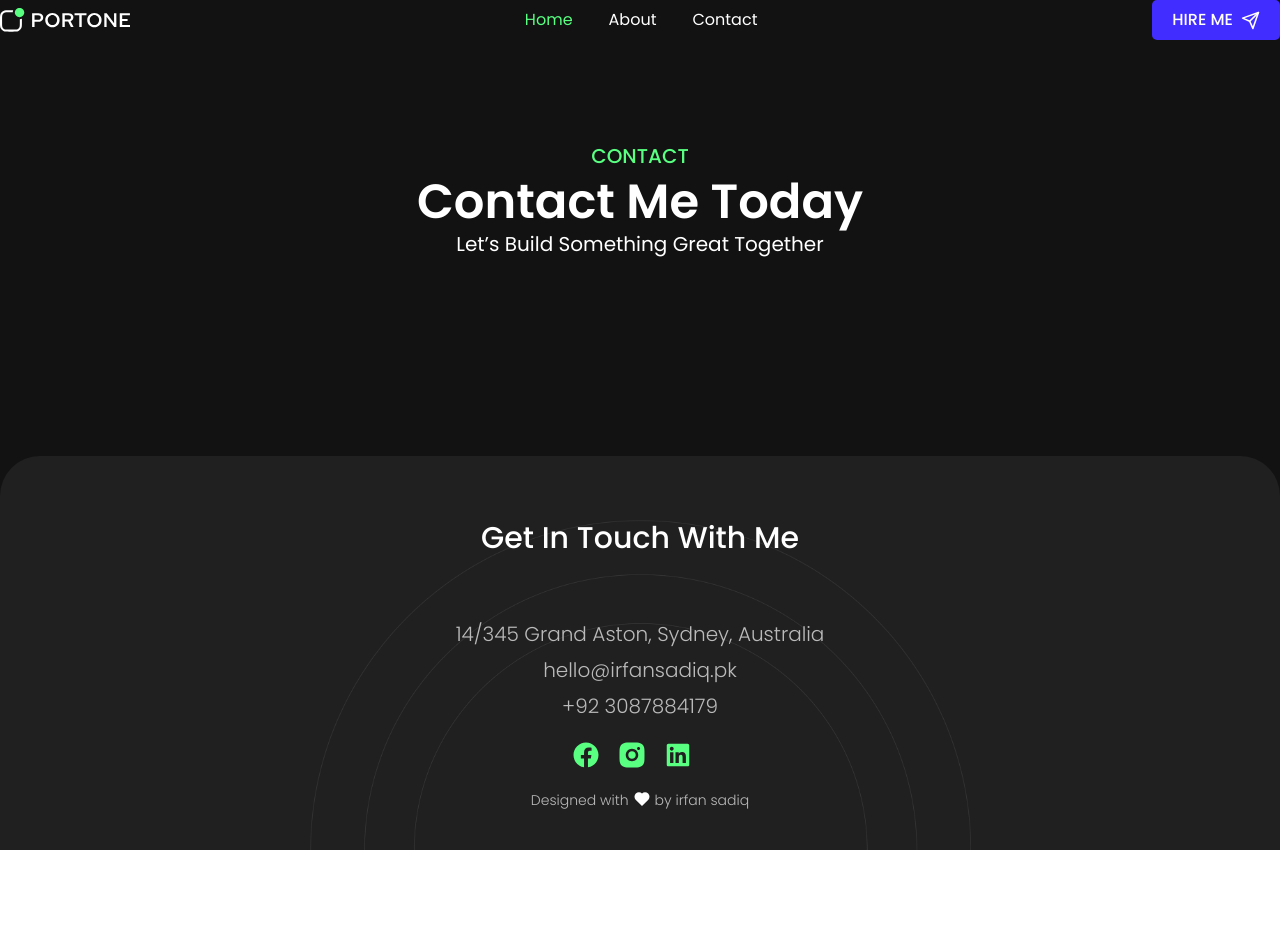
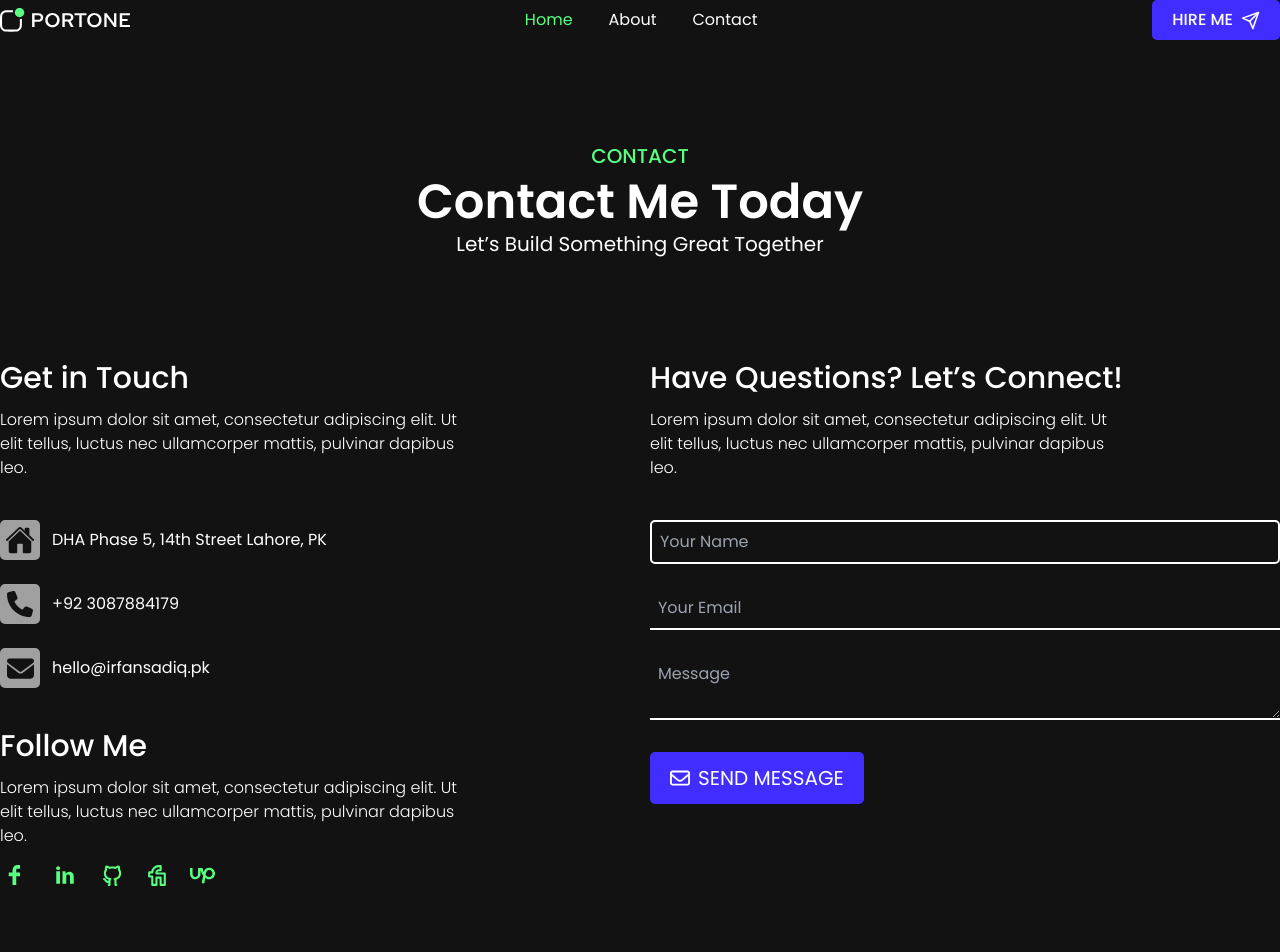
Before and after one commit to irfansadiq030/modern-nextjs-portfolio, a Next.js app: page /contact in a window 1280 px wide. Shown: the top 952 px of the page. Before the commit the page ends 850 px from the top, so only its background shows below. Built offline with nearby package versions, Linux system fonts and the light colour scheme.

Commit message:
Add Contact page with InfoCard and ContactForm components for user inquiries

```diff
--- /dev/null
+++ b/src/components/Contact/ContactForm.js
@@ -0,0 +1,48 @@
+import React from 'react'
+import Button from '../views/Button';
+import { FaRegEnvelope } from "react-icons/fa6";
+
+const ContactForm = () => {
+  return (
+    <article className="w-full">
+      <h1 className="text-3xl text-white font-medium">
+        Have Questions? Let’s Connect!
+      </h1>
+      <p className="text-white font-light mt-3 w-9/12">
+        Lorem ipsum dolor sit amet, consectetur adipiscing elit. Ut elit tellus,
+        luctus nec ullamcorper mattis, pulvinar dapibus leo.
+      </p>
+      <form>
+        <div className="flex items-center mt-10 text-white">
+          <input
+            type="text"
+            placeholder="Your Name"
+            className="bg-transparent border-2 border-white w-full p-2 focus:outline-none rounded-[5px]"
+          />
+        </div>
+        <div className="flex items-center mt-6 text-white">
+          <input
+            type="email"
+            placeholder="Your Email"
+            className="bg-transparent border-b-2 border-white w-full p-2 focus:outline-none focus:border-primary"
+          />
+        </div>
+        <div className="flex items-center mt-6 text-white">
+          <textarea
+            placeholder="Message"
+            className="bg-transparent border-b-2 border-white w-full p-2 focus:outline-none focus:border-primary"
+          ></textarea>
+        </div>
+        <Button
+          Icon={FaRegEnvelope}
+        //   iconPosition='right'
+          btnText="Send Message"
+          bgColor={true}
+          className="mt-8 bg-accent text-white px-5 py-2 lg:py-3 text-md lg:text-xl"
+        />
+      </form>
+    </article>
+  );
+}
+
+export default ContactForm
--- /dev/null
+++ b/src/components/Contact/InfoCard.js
@@ -0,0 +1,96 @@
+import React from "react";
+import { IoHome } from "react-icons/io5";
+import { FaEnvelope, FaPhone } from "react-icons/fa6";
+import Link from "next/link";
+import {
+  RiFacebookCircleFill,
+  RiLinkedinBoxFill,
+  RiInstagramLine,
+  RiHeartFill,
+  RiGithubLine,
+} from "react-icons/ri";
+import { TiSocialFacebook, TiSocialLinkedin } from "react-icons/ti";
+import { FiInstagram } from "react-icons/fi";
+import { TbBrandFiverr } from "react-icons/tb";
+import { FaUpwork } from "react-icons/fa6";
+
+
+const InfoCard = () => {
+  return (
+    <article className="w-full">
+      <h1 className="text-3xl text-white font-medium">
+        Get in Touch
+      </h1>
+      <p className="text-white font-light mt-3 w-9/12">
+        Lorem ipsum dolor sit amet, consectetur adipiscing elit. Ut elit tellus,
+        luctus nec ullamcorper mattis, pulvinar dapibus leo.
+      </p>
+      <div className="flex items-center mt-10 text-white">
+        <span
+          className="bg-white w-[40px] h-[40px] rounded-[5px] shadow-sm mr-3 flex justify-center items-center bg-clip-padding backdrop-filter backdrop-blur-sm bg-opacity-60 border-1 border-slate-600
+"
+        >
+          <IoHome className="text-primary text-[30px]" />
+        </span>
+        <h3 className="text-">DHA Phase 5, 14th Street Lahore, PK</h3>
+      </div>
+      <div className="flex items-center mt-6 text-white">
+        <span
+          className="bg-white w-[40px] h-[40px] rounded-[5px] shadow-sm mr-3 flex justify-center items-center bg-clip-padding backdrop-filter backdrop-blur-sm bg-opacity-60 border-1 border-slate-600
+"
+        >
+          <FaPhone className="text-primary text-[26px]" />
+        </span>
+        <h3>+92 3087884179</h3>
+      </div>
+      <div className="flex items-center mt-6 text-white">
+        <span
+          className="bg-white w-[40px] h-[40px] rounded-[5px] shadow-sm mr-3 flex justify-center items-center bg-clip-padding backdrop-filter backdrop-blur-sm bg-opacity-60 border-1 border-slate-600
+"
+        >
+          <FaEnvelope className="text-primary text-[27px]" />
+        </span>
+        <h3>hello@irfansadiq.pk</h3>
+      </div>
+      <h2 className="mt-10 text-3xl text-white font-medium">Follow Me</h2>
+      <p className="text-white font-light mt-3 w-9/12">
+        Lorem ipsum dolor sit amet, consectetur adipiscing elit. Ut elit tellus,
+        luctus nec ullamcorper mattis, pulvinar dapibus leo.
+      </p>
+      <div className="flex items-center my-3">
+        <Link
+          href="https://www.facebook.com/Irfannsadiq/"
+          className="mr-5 text-secondary hover:text-white"
+        >
+          <TiSocialFacebook size={30} />
+        </Link>
+        <Link
+          href="https://www.linkedin.com/in/irfan-sadiq"
+          className="mr-5 text-secondary hover:text-white"
+        >
+          <TiSocialLinkedin size={30} />
+        </Link>
+        <Link
+          href="https://github.com/irfansadiq030"
+          className="mr-5 text-secondary hover:text-white"
+        >
+          <RiGithubLine size={25} />
+        </Link>
+        <Link
+          href="https://www.fiverr.com/users/irfan_sadiq786"
+          className="mr-5 text-secondary hover:text-white"
+        >
+          <TbBrandFiverr size={25} />
+        </Link>
+        <Link
+          href="https://upwork.com/freelancers/muhammadirfan93"
+          className="mr-3 text-secondary hover:text-white"
+        >
+          <FaUpwork size={25} />
+        </Link>
+      </div>
+    </article>
+  );
+};
+
+export default InfoCard;
--- a/src/pages/contact.js
+++ b/src/pages/contact.js
@@ -2,6 +2,8 @@ import React from "react";
 import Head from "next/head";
 import AboutSection from "@/components/Home/AboutSection";
 import PageHeader from "@/components/PageHeader";
+import InfoCard from "@/components/Contact/InfoCard";
+import ContactForm from "@/components/Contact/ContactForm";
 
 const contact = () => {
   return (
@@ -24,7 +26,10 @@ const contact = () => {
         mainHeading="Contact Me Today"
         subHeading="Let’s Build Something Great Together"
       />
-      <section className="mb-24"></section>
+      <section className="mb-24 container mx-auto grid grid-cols-1 md:grid-cols-2 gap-5 px-5 xl:px-0">
+        <InfoCard />
+        <ContactForm />
+      </section>
     </>
   );
 };
```
